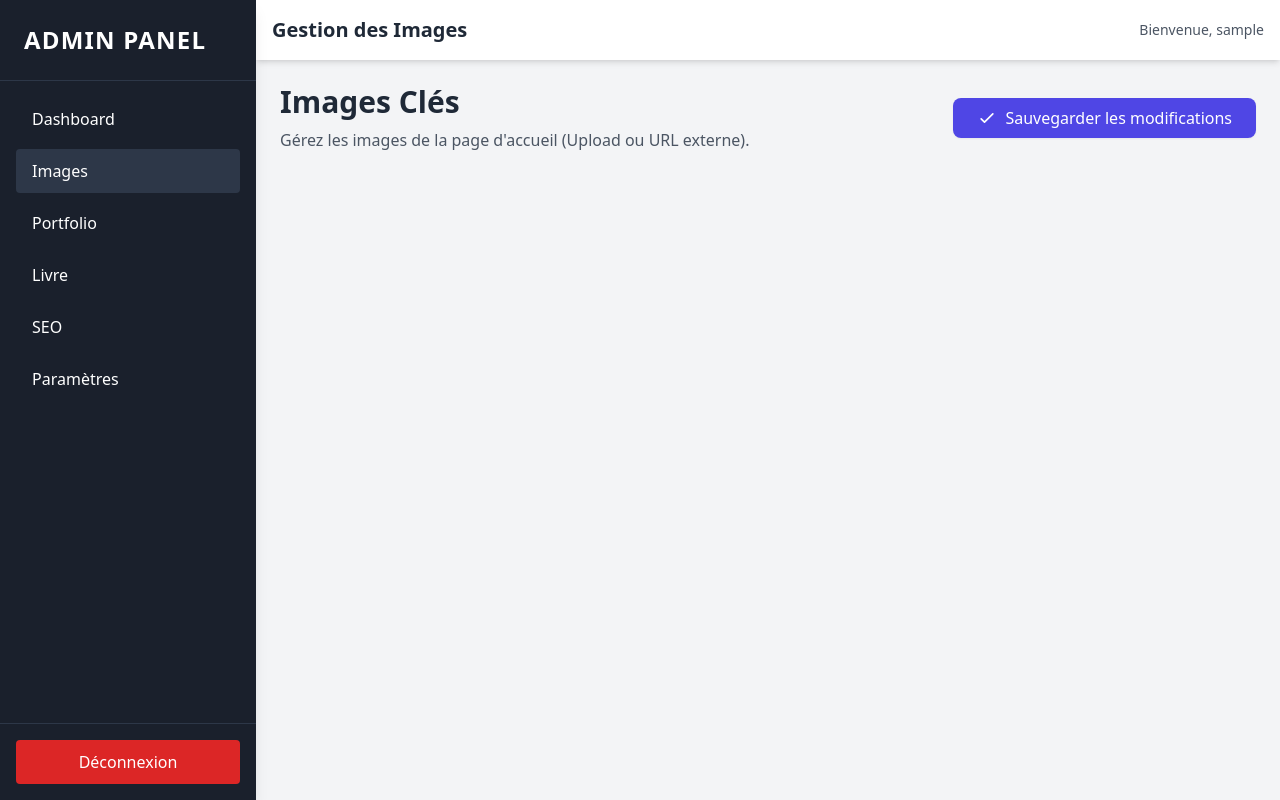
After one commit to moa-digitalagency/aisancekalonji, a Flask app: page /admin/images in a window 1280 px wide. The commit adds this page. Run offline with Flask 3, Linux system fonts and the light colour scheme; the visitor is signed in with stand-in values (Sample User, id 1); data that the repository does not hold is empty; some libraries are stand-ins or nearby versions.

Commit message:
feat(admin): add image management interface
Add a new route `/admin/images` to allow administrators to manage key
landing page images (Hero Light, Hero Dark, Vision, Book, Portrait).
Administrators can choose to either upload a file securely to the
`statics/uploads` directory or provide an external URL.

The database `PageImage` entries are updated accordingly.
The admin sidebar and dashboard are updated to include a link to the new
interface and display the number of uploaded images.

Co-authored-by: moa-digitalagency <93324793+moa-digitalagency@users.noreply.github.com>

```diff
--- a/routes/admin_routes.py
+++ b/routes/admin_routes.py
@@ -1,8 +1,12 @@
-from flask import Blueprint, render_template, request, redirect, url_for, flash
+import os
+from flask import Blueprint, render_template, request, redirect, url_for, flash, current_app
 from flask_login import login_user, logout_user, login_required
 from werkzeug.security import check_password_hash
+from werkzeug.utils import secure_filename
 from models.admin_user import AdminUser
 from models.portfolio import PortfolioItem
+from models.page import PageImage
+from models.base import db
 
 admin_bp = Blueprint('admin', __name__)
 
@@ -33,5 +37,49 @@ def logout():
 def dashboard():
     # Fetch basic stats
     active_portfolio_count = PortfolioItem.query.filter_by(is_active=True).count()
+    uploaded_images_count = PageImage.query.filter_by(is_uploaded=True).count()
 
-    return render_template('admin/dashboard.html', active_portfolio_count=active_portfolio_count)
+    return render_template('admin/dashboard.html', active_portfolio_count=active_portfolio_count, uploaded_images_count=uploaded_images_count)
+
+def allowed_file(filename):
+    ALLOWED_EXTENSIONS = {'png', 'jpg', 'jpeg', 'gif', 'webp'}
+    return '.' in filename and \
+           filename.rsplit('.', 1)[1].lower() in ALLOWED_EXTENSIONS
+
+@admin_bp.route('/images', methods=['GET', 'POST'])
+@login_required
+def images():
+    images = PageImage.query.all()
+
+    if request.method == 'POST':
+        try:
+            for image in images:
+                file = request.files.get(image.section_name)
+                url = request.form.get(image.section_name + '_url')
+
+                if file and file.filename != '':
+                    if allowed_file(file.filename):
+                        filename = secure_filename(file.filename)
+                        upload_folder = os.path.join(current_app.static_folder, 'uploads')
+                        os.makedirs(upload_folder, exist_ok=True)
+                        file_path = os.path.join(upload_folder, filename)
+                        file.save(file_path)
+
+                        image.upload_path = f"uploads/{filename}"
+                        image.is_uploaded = True
+                        image.image_url = None
+                    else:
+                        flash(f'Format de fichier non autorisé pour {image.section_name}.', 'error')
+                elif url and url.strip() != '':
+                    image.image_url = url.strip()
+                    image.is_uploaded = False
+                    image.upload_path = None
+
+            db.session.commit()
+            flash('Images mises à jour avec succès.', 'success')
+            return redirect(url_for('admin.images'))
+        except Exception as e:
+            db.session.rollback()
+            flash(f'Une erreur est survenue : {str(e)}', 'error')
+
+    return render_template('admin/images.html', images=images)
--- a/templates/admin/base.html
+++ b/templates/admin/base.html
@@ -33,7 +33,7 @@
             <a href="{{ url_for('admin.dashboard') }}" class="block py-2.5 px-4 rounded transition duration-200 hover:bg-secondary hover:text-white {% if request.endpoint == 'admin.dashboard' %}bg-secondary text-white{% endif %}">
                 Dashboard
             </a>
-            <a href="#" class="block py-2.5 px-4 rounded transition duration-200 hover:bg-secondary hover:text-white">
+            <a href="{{ url_for('admin.images') }}" class="block py-2.5 px-4 rounded transition duration-200 hover:bg-secondary hover:text-white {% if request.endpoint == 'admin.images' %}bg-secondary text-white{% endif %}">
                 Images
             </a>
             <a href="#" class="block py-2.5 px-4 rounded transition duration-200 hover:bg-secondary hover:text-white">
--- a/templates/admin/dashboard.html
+++ b/templates/admin/dashboard.html
@@ -31,7 +31,7 @@
             </div>
             <div>
                 <p class="mb-2 text-sm font-medium text-gray-600">Images Uploadées</p>
-                <p class="text-3xl font-bold text-gray-800">--</p>
+                <p class="text-3xl font-bold text-gray-800">{{ uploaded_images_count }}</p>
             </div>
         </div>
     </div>
@@ -45,7 +45,7 @@
             <h4 class="font-medium text-indigo-600 mb-1">Gérer le Portfolio &rarr;</h4>
             <p class="text-sm text-gray-500">Ajouter ou modifier vos projets récents.</p>
         </a>
-        <a href="#" class="block p-4 border border-gray-200 rounded-lg hover:bg-gray-50 transition duration-150">
+        <a href="{{ url_for('admin.images') }}" class="block p-4 border border-gray-200 rounded-lg hover:bg-gray-50 transition duration-150">
             <h4 class="font-medium text-green-600 mb-1">Mettre à jour les Images &rarr;</h4>
             <p class="text-sm text-gray-500">Modifier les images de la page d'accueil.</p>
         </a>
--- /dev/null
+++ b/templates/admin/images.html
@@ -0,0 +1,82 @@
+{% extends "admin/base.html" %}
+
+{% block header_title %}Gestion des Images{% endblock %}
+
+{% block content %}
+<div class="mb-8 flex justify-between items-center">
+    <div>
+        <h2 class="text-3xl font-bold text-gray-800">Images Clés</h2>
+        <p class="text-gray-600 mt-2">Gérez les images de la page d'accueil (Upload ou URL externe).</p>
+    </div>
+    <button type="submit" form="images-form" class="bg-indigo-600 text-white py-2 px-6 rounded-lg hover:bg-indigo-700 transition duration-200 shadow-sm flex items-center">
+        <svg class="w-5 h-5 mr-2" fill="none" stroke="currentColor" viewBox="0 0 24 24" xmlns="http://www.w3.org/2000/svg"><path stroke-linecap="round" stroke-linejoin="round" stroke-width="2" d="M5 13l4 4L19 7"></path></svg>
+        Sauvegarder les modifications
+    </button>
+</div>
+
+<form id="images-form" action="{{ url_for('admin.images') }}" method="POST" enctype="multipart/form-data">
+    <div class="grid grid-cols-1 md:grid-cols-2 lg:grid-cols-3 gap-6">
+        {% for image in images %}
+        <div class="bg-white rounded-lg shadow-sm p-6 border border-gray-100 flex flex-col h-full hover:shadow-md transition duration-200">
+            <h3 class="text-lg font-semibold text-gray-800 mb-4 capitalize border-b pb-2">
+                {% if image.section_name == 'hero_light' %}
+                    Hero (Mode Clair)
+                {% elif image.section_name == 'hero_dark' %}
+                    Hero (Mode Sombre)
+                {% elif image.section_name == 'vision' %}
+                    Image Vision
+                {% elif image.section_name == 'book' %}
+                    Couverture du Livre
+                {% elif image.section_name == 'portrait' %}
+                    Image de Profil (Portrait)
+                {% else %}
+                    {{ image.section_name|replace('_', ' ') }}
+                {% endif %}
+            </h3>
+
+            <div class="mb-4 flex-grow flex flex-col items-center justify-center bg-gray-50 rounded-lg overflow-hidden border border-gray-200 p-2 min-h-[200px]">
+                {% if image.is_uploaded and image.upload_path %}
+                    <img src="{{ url_for('static', filename=image.upload_path) }}" alt="{{ image.section_name }}" class="max-h-48 object-contain">
+                {% elif image.image_url %}
+                    <img src="{{ image.image_url }}" alt="{{ image.section_name }}" class="max-h-48 object-contain">
+                {% else %}
+                    <div class="text-gray-400 flex flex-col items-center">
+                        <svg class="w-12 h-12 mb-2" fill="none" stroke="currentColor" viewBox="0 0 24 24" xmlns="http://www.w3.org/2000/svg"><path stroke-linecap="round" stroke-linejoin="round" stroke-width="2" d="M4 16l4.586-4.586a2 2 0 012.828 0L16 16m-2-2l1.586-1.586a2 2 0 012.828 0L20 14m-6-6h.01M6 20h12a2 2 0 002-2V6a2 2 0 00-2-2H6a2 2 0 00-2 2v12a2 2 0 002 2z"></path></svg>
+                        <span>Aucune image définie</span>
+                    </div>
+                {% endif %}
+            </div>
+
+            <div class="space-y-4">
+                <div>
+                    <label class="block text-sm font-medium text-gray-700 mb-1">Upload un fichier</label>
+                    <input type="file" name="{{ image.section_name }}" accept=".png,.jpg,.jpeg,.gif,.webp"
+                           class="block w-full text-sm text-gray-500 file:mr-4 file:py-2 file:px-4 file:rounded-md file:border-0 file:text-sm file:font-semibold file:bg-indigo-50 file:text-indigo-700 hover:file:bg-indigo-100 transition duration-150">
+                    <p class="mt-1 text-xs text-gray-500">Formats: PNG, JPG, JPEG, GIF, WEBP</p>
+                </div>
+
+                <div class="relative flex items-center py-2">
+                    <div class="flex-grow border-t border-gray-200"></div>
+                    <span class="flex-shrink-0 mx-4 text-gray-400 text-xs uppercase font-medium">Ou</span>
+                    <div class="flex-grow border-t border-gray-200"></div>
+                </div>
+
+                <div>
+                    <label class="block text-sm font-medium text-gray-700 mb-1">URL externe</label>
+                    <input type="url" name="{{ image.section_name }}_url" value="{{ image.image_url if not image.is_uploaded and image.image_url else '' }}"
+                           placeholder="https://..." class="w-full px-3 py-2 border border-gray-300 rounded-md focus:outline-none focus:ring-1 focus:ring-indigo-500 focus:border-indigo-500 text-sm">
+                </div>
+            </div>
+        </div>
+        {% endfor %}
+    </div>
+
+    <!-- Mobile Save Button -->
+    <div class="mt-8 flex justify-end md:hidden">
+        <button type="submit" class="w-full bg-indigo-600 text-white py-3 px-6 rounded-lg hover:bg-indigo-700 transition duration-200 shadow-sm flex items-center justify-center font-medium">
+            <svg class="w-5 h-5 mr-2" fill="none" stroke="currentColor" viewBox="0 0 24 24" xmlns="http://www.w3.org/2000/svg"><path stroke-linecap="round" stroke-linejoin="round" stroke-width="2" d="M5 13l4 4L19 7"></path></svg>
+            Sauvegarder les modifications
+        </button>
+    </div>
+</form>
+{% endblock %}
```
